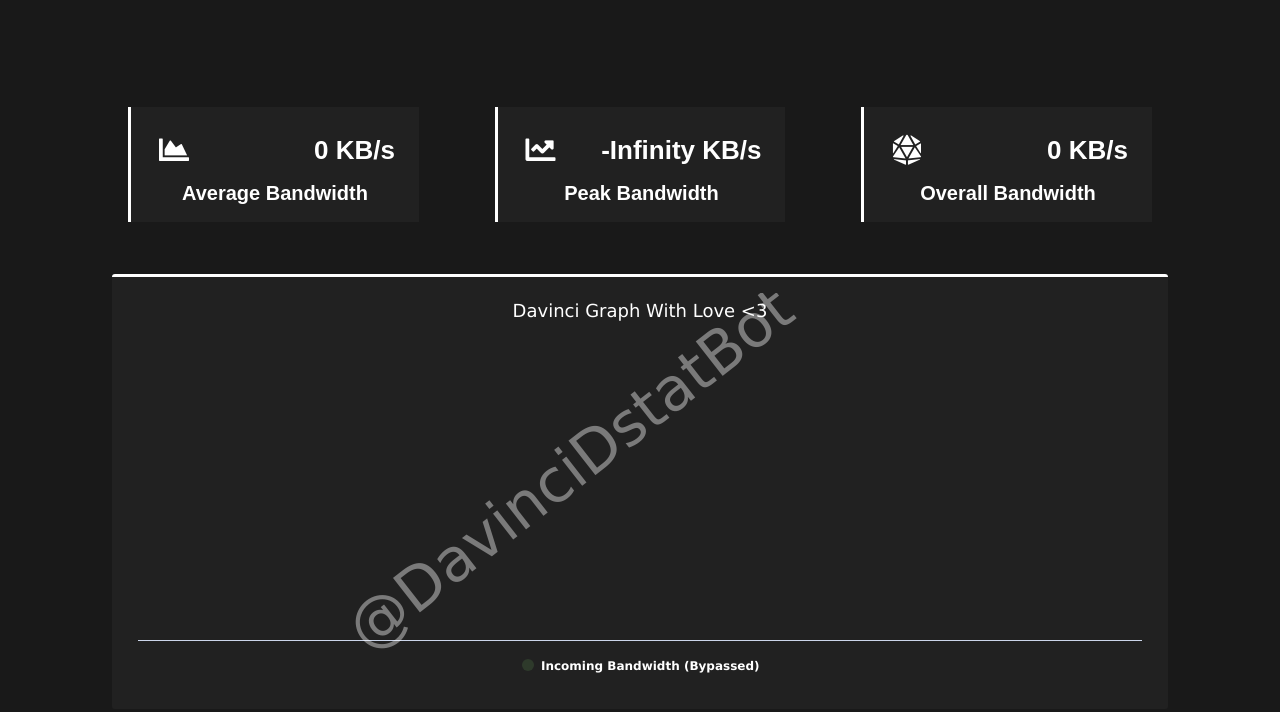
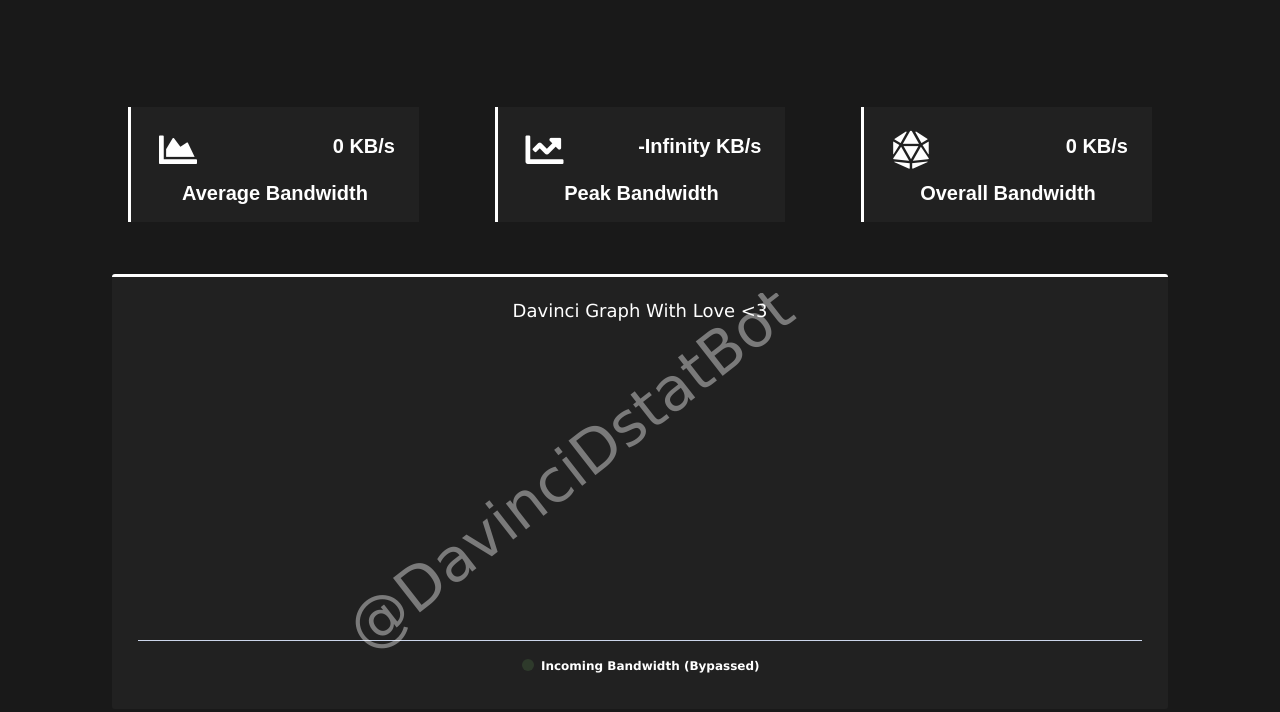
Before and after one commit to phantungduong/gap4, a plain HTML site: page index.html in a window 1280 px wide. Drawn offline with nearby package versions, Linux system fonts and the light colour scheme.

Commit message:
Update index.html

```diff
--- a/index.html
+++ b/index.html
@@ -96,13 +96,13 @@
           color: #FFFFFF;
           margin-left: 28px;
           margin-right: 5px;
-          font-size: 30px;
+          font-size: 38px;
           position: relative;
           top: -15px;
       }
 
       .side-container .data {
-        font-size: 26px;
+        font-size: 20px;
         color: #FFFFFF;
         font-family: sans-serif;
         font-weight: bold;
```
